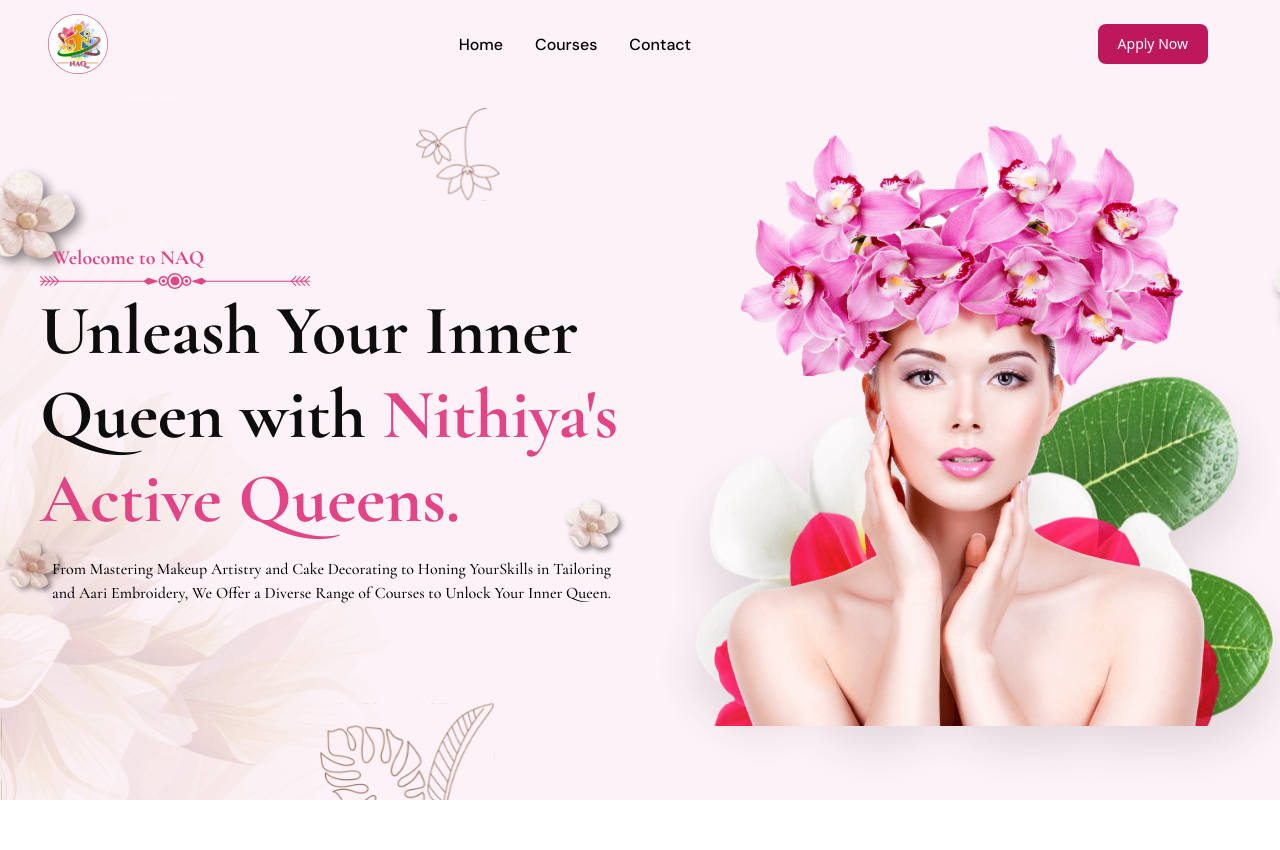
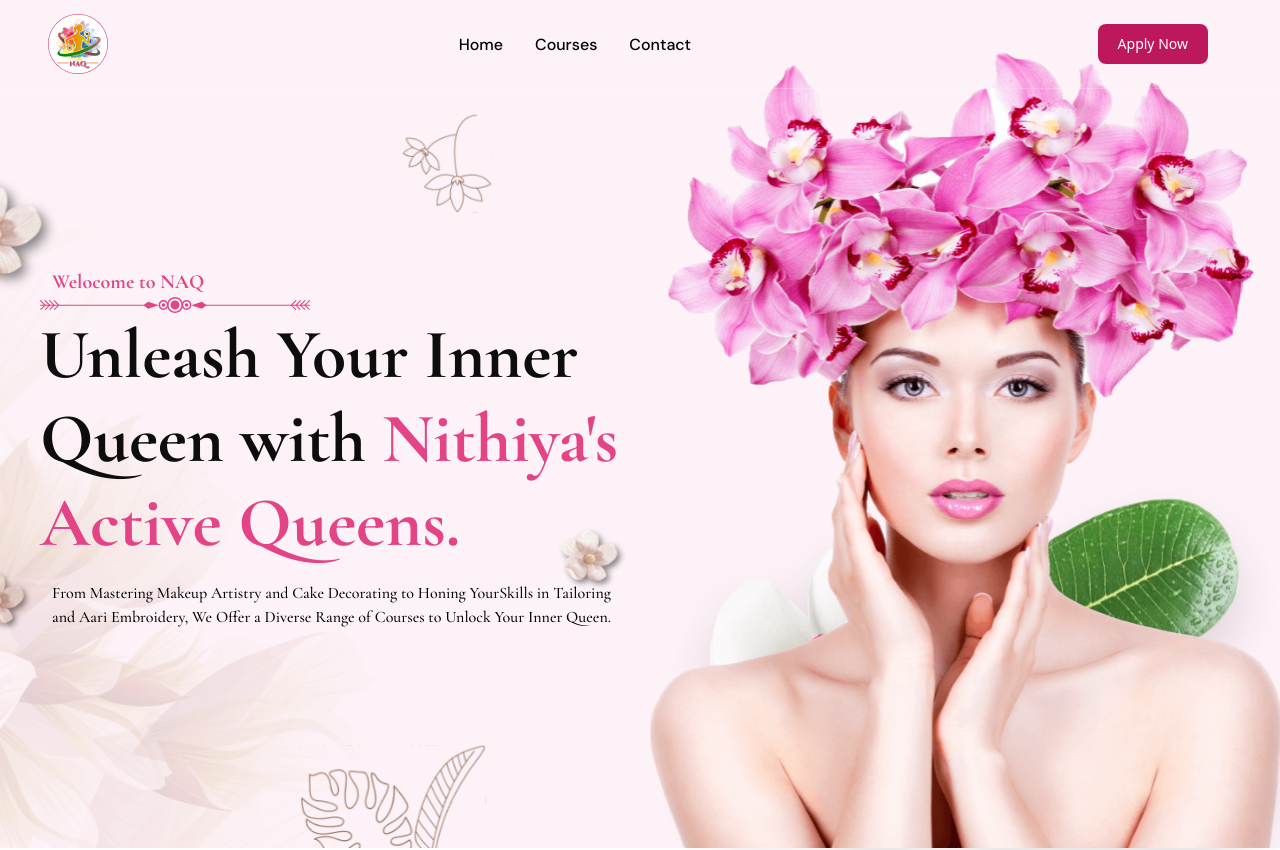
Before and after one commit to MrbadMiro/NAQ, a React (Vite) app: page / in a window 1280 px wide. Shown: the top 850 px of the page. Built offline with nearby package versions, Linux system fonts and the light colour scheme.

Commit message:
Hero Section

```diff
--- a/src/components/container/Home.jsx
+++ b/src/components/container/Home.jsx
@@ -120,7 +120,7 @@ const Home = () => {
 					key={i}
 					className={`slide-container ${
 						i === index ? "block" : "hidden"
-					} flex items-center flex-wrap  min-h-screen`}>
+					} flex items-center flex-wrap  `}>
 					<div className="grid lg:grid-cols-2 pt-12   relative gap-5">
 						{/* left side content*/}
 						<div className="  px-2 lg:px-0   lg:pl-10 py-5 flex flex-col justify-center md:items-start items-center mt-4">
@@ -146,7 +146,7 @@ const Home = () => {
 								<img
 									src={slide.imgSrc}
 									alt=""
-									className=" h-full   z-10  object-cover w-[100%] bottom-0  animate-slideImage    "
+									className=" h-[100vh]   z-10  object-cover w-[100%] bottom-0  animate-slideImage    "
 								/>
 							</div>
 							<div className="absolute flex flex-col w-full items-center  justify-center left-1/2 transform -translate-x-1/2 bottom-0">
```
